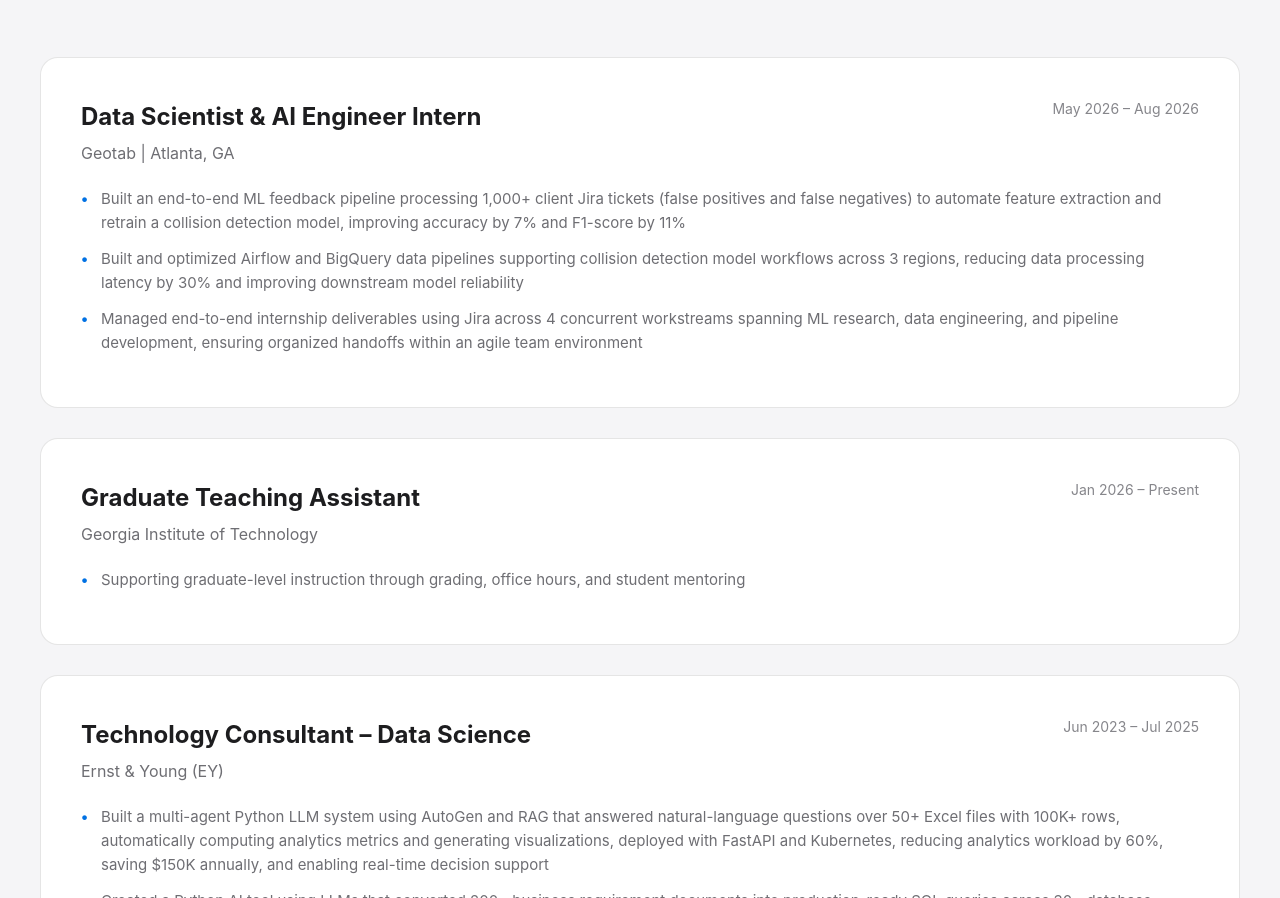
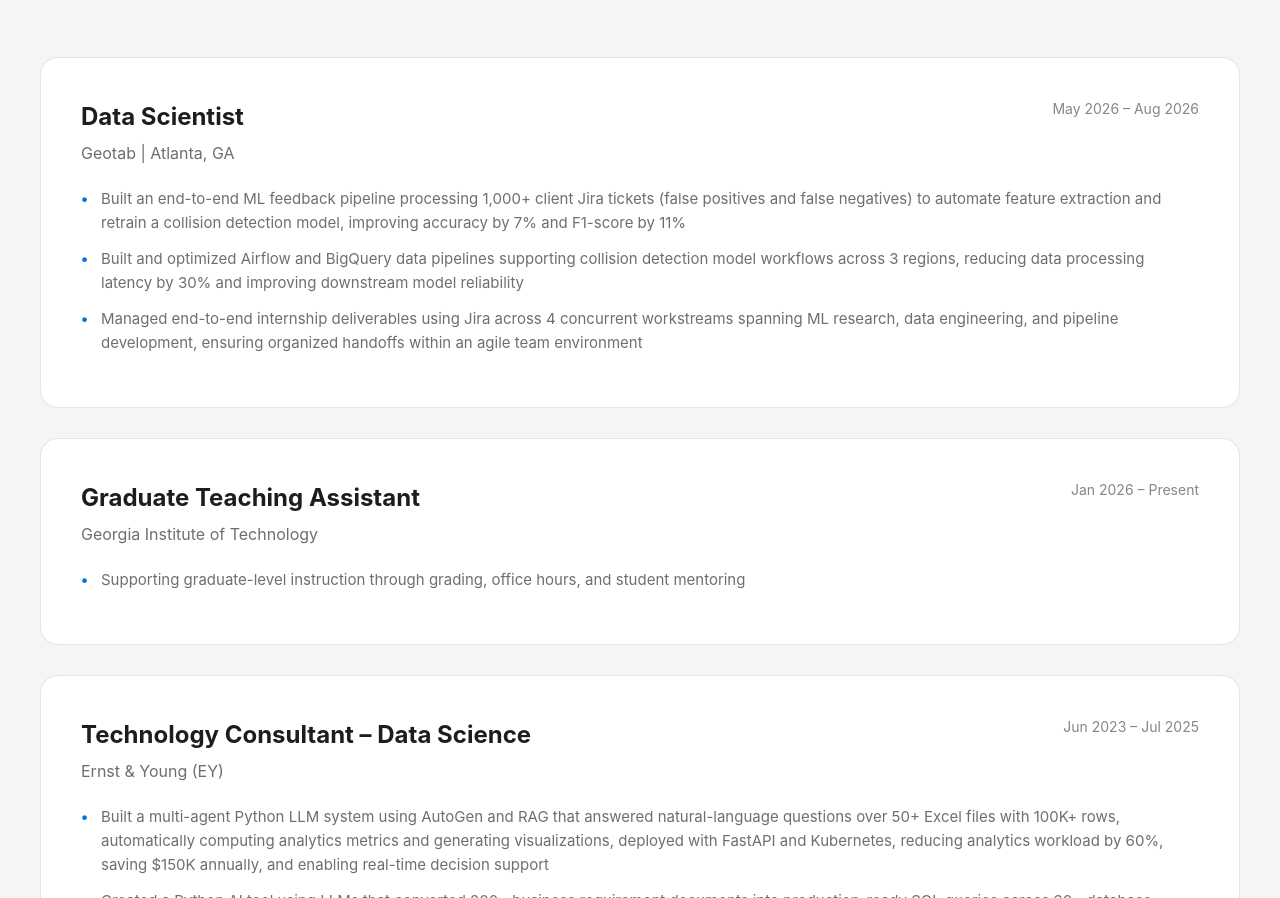
Before and after one commit to nkakonas/nikos-kakonas-data-science-portfolio, a plain HTML site: page index.html in a window 1280 px wide. Shown: the part 1793-2691 px from the top of the page. Drawn offline with Linux system fonts and the light colour scheme.

Commit message:
Update job title from 'Data Scientist & AI Engineer Intern' to 'Data Scientist'

```diff
--- a/index.html
+++ b/index.html
@@ -416,7 +416,7 @@
             <div class="experience-item">
                 <div class="experience-header">
                     <div class="experience-title">
-                        <h3>Data Scientist & AI Engineer Intern</h3>
+                        <h3>Data Scientist</h3>
                         <p>Geotab | Atlanta, GA</p>
                     </div>
                     <div class="experience-date">May 2026 – Aug 2026</div>
```
